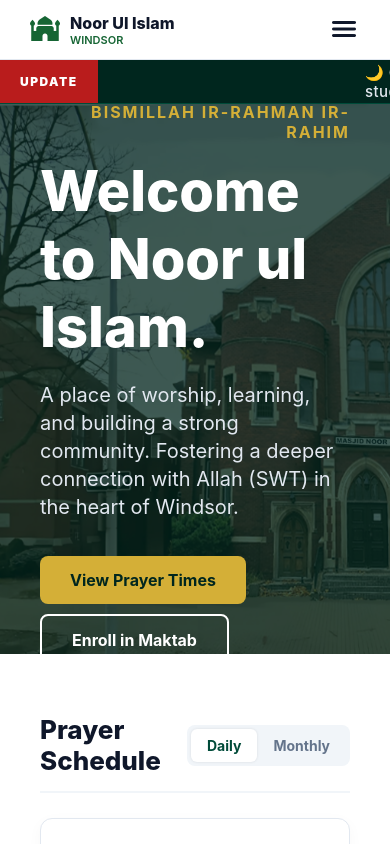
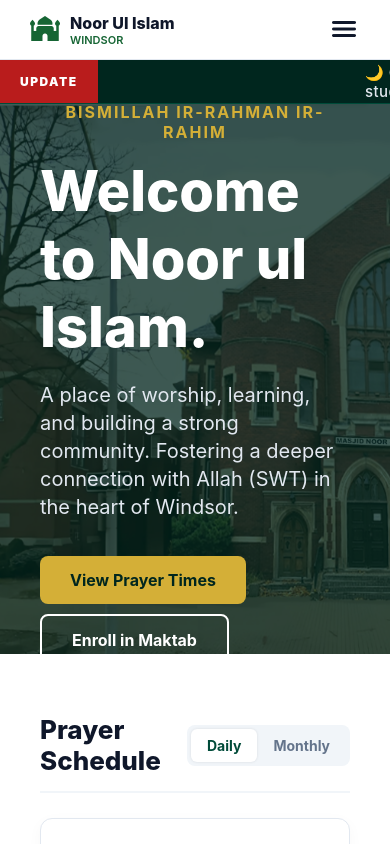
Before and after one commit to Sharique-stack/noor-ul-islam, a React Native app: screen / in a window 390 px wide. Built offline with nearby package versions, Linux system fonts and the light colour scheme; no server answers.

Commit message:
Reduced features

```diff
--- a/App.tsx
+++ b/App.tsx
@@ -481,7 +481,7 @@ const styles = StyleSheet.create({
   heroContainer: { width: '100%', height: Platform.OS === 'web' ? 550 : 400, justifyContent: 'center' },
   heroOverlay: { flex: 1, backgroundColor: 'rgba(0, 38, 30, 0.75)', alignItems: 'center', justifyContent: 'center', width: '100%' },
   heroContent: { paddingHorizontal: 40, alignItems: Platform.OS === 'web' ? 'flex-start' : 'center' },
-  heroWelcome: { color: '#D4AF37', fontSize: 16, fontWeight: '700', letterSpacing: 2, textTransform: 'uppercase', marginBottom: 15 },
+  heroWelcome: { color: '#D4AF37', fontSize: 16, fontWeight: '700', letterSpacing: 2, textTransform: 'uppercase', marginBottom: 15, textAlign: 'center' },
   heroHeading: { color: '#FFFFFF', fontSize: Platform.OS === 'web' ? 56 : 38, fontWeight: '800', marginBottom: 20, textAlign: Platform.OS === 'web' ? 'left' : 'center' },
   heroSubHeading: { color: '#E2E8F0', fontSize: Platform.OS === 'web' ? 20 : 16, lineHeight: 28, maxWidth: 600, textAlign: Platform.OS === 'web' ? 'left' : 'center', marginBottom: 35 },
   heroActionGroup: { flexDirection: 'row', flexWrap: 'wrap', justifyContent: Platform.OS === 'web' ? 'flex-start' : 'center' },
```
